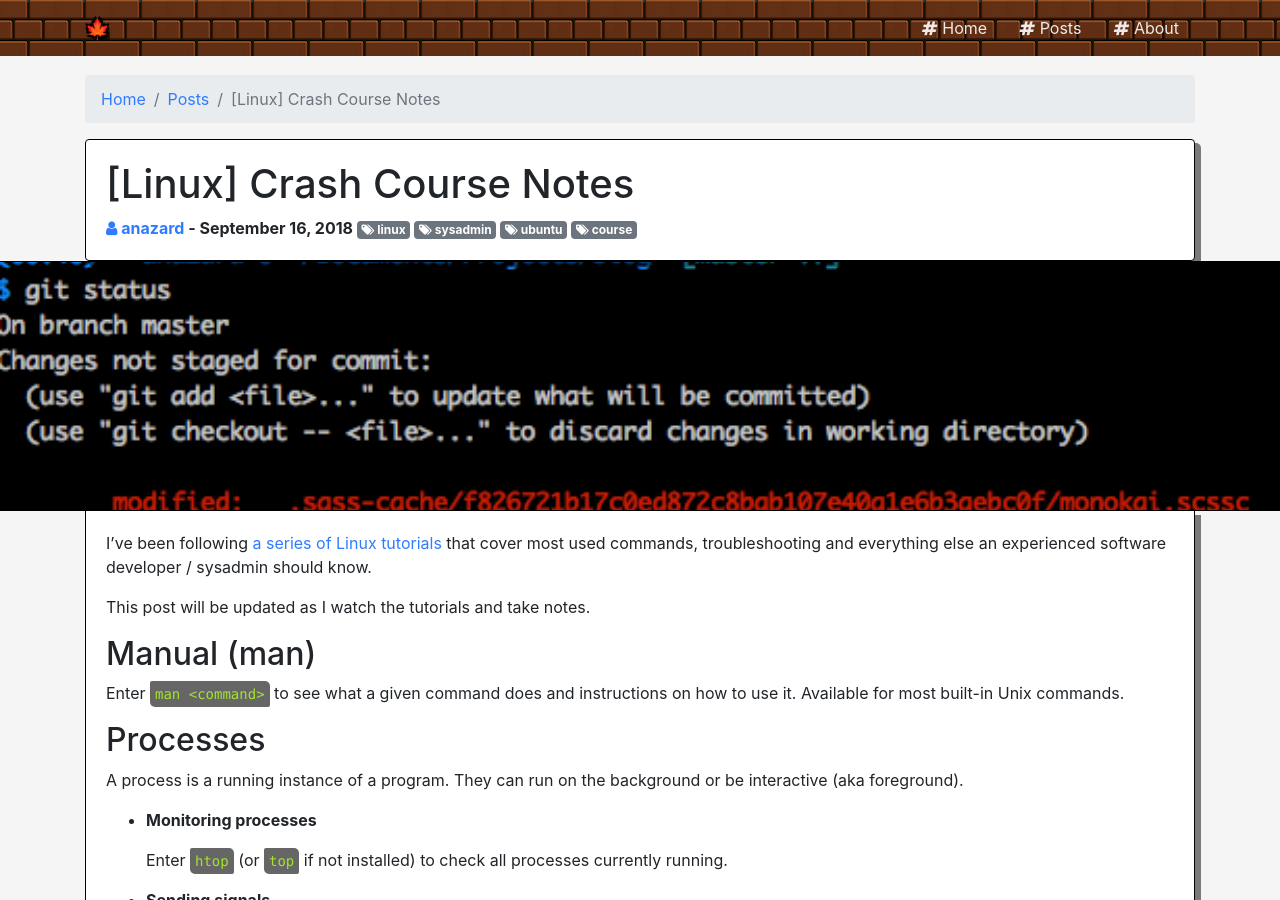
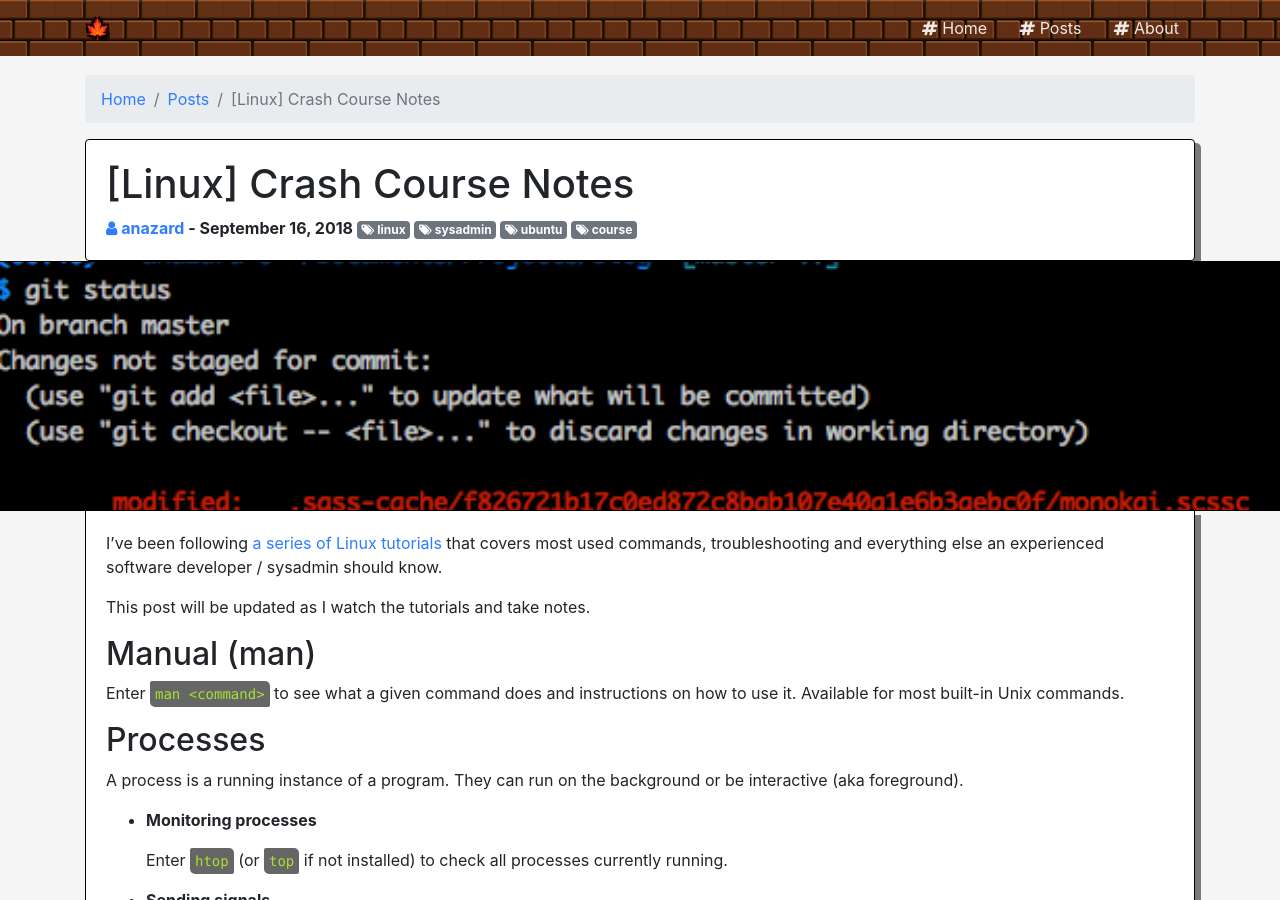
Before and after one commit to anazard/anazard.github.io, a Jekyll site: the page built from _posts/2018-09-16-linux-crash-course-notes.md, in a window 1280 px wide and 900 px high. Built offline with Jekyll 4.4.1, drawn with Linux system fonts in a browser that asks for light colours; comment, search, counter and statistics services are not loaded.

Commit message:
Made img smaller + fixed typos

```diff
--- a/_posts/2018-09-16-linux-crash-course-notes.md
+++ b/_posts/2018-09-16-linux-crash-course-notes.md
@@ -7,7 +7,7 @@
 cover: ['command-line.png']
 ---
 
-I've been following [a series of Linux tutorials](https://www.youtube.com/watch?v=bju_FdCo42w&list=PLtK75qxsQaMLZSo7KL-PmiRarU7hrpnwK) that cover most used commands, troubleshooting and everything else an experienced software developer / sysadmin should know.
+I've been following [a series of Linux tutorials](https://www.youtube.com/watch?v=bju_FdCo42w&list=PLtK75qxsQaMLZSo7KL-PmiRarU7hrpnwK) that covers most used commands, troubleshooting and everything else an experienced software developer / sysadmin should know.
 
 This post will be updated as I watch the tutorials and take notes.
 
```
Also changed, not shown: assets/images/posts/terminal.png, 4 other files.
